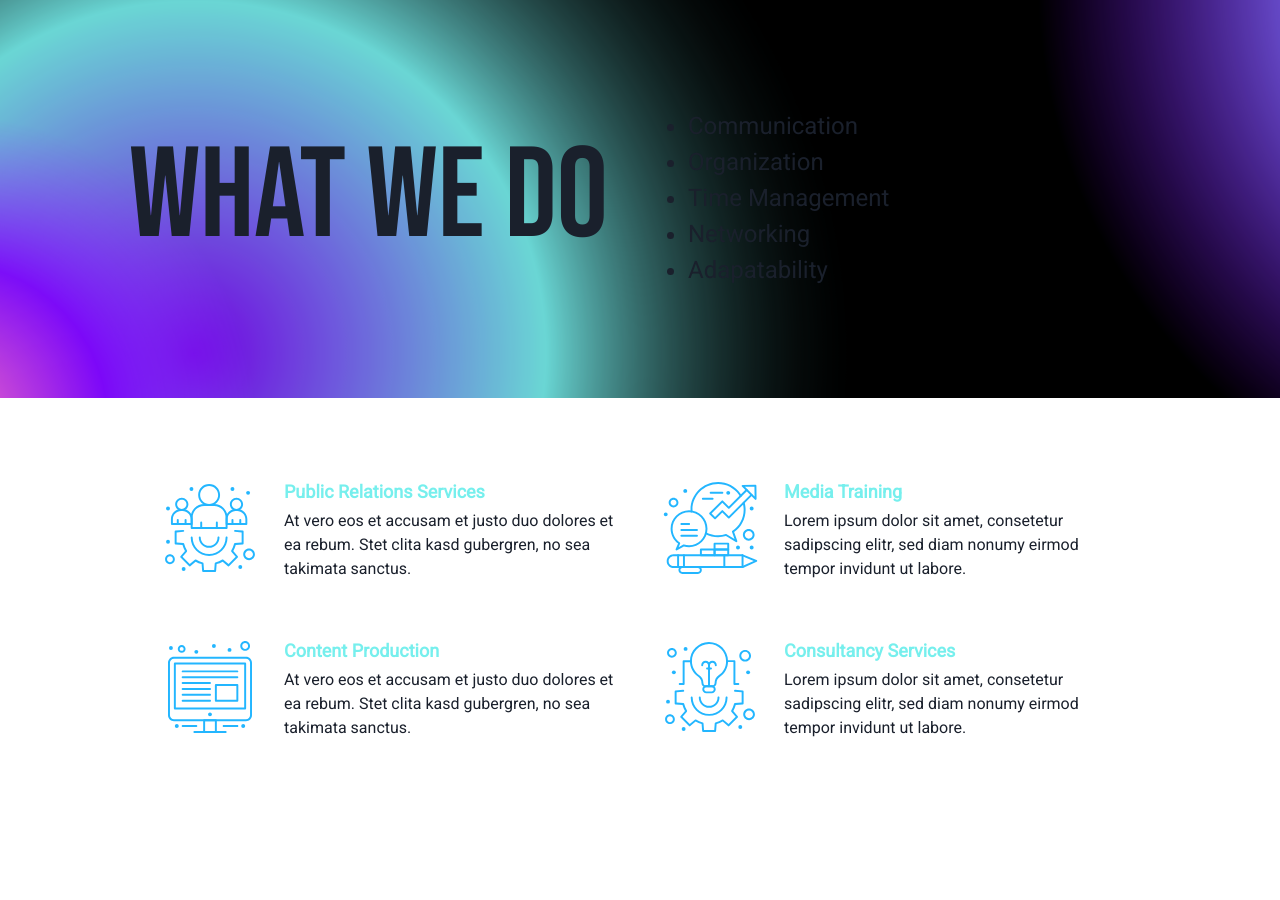
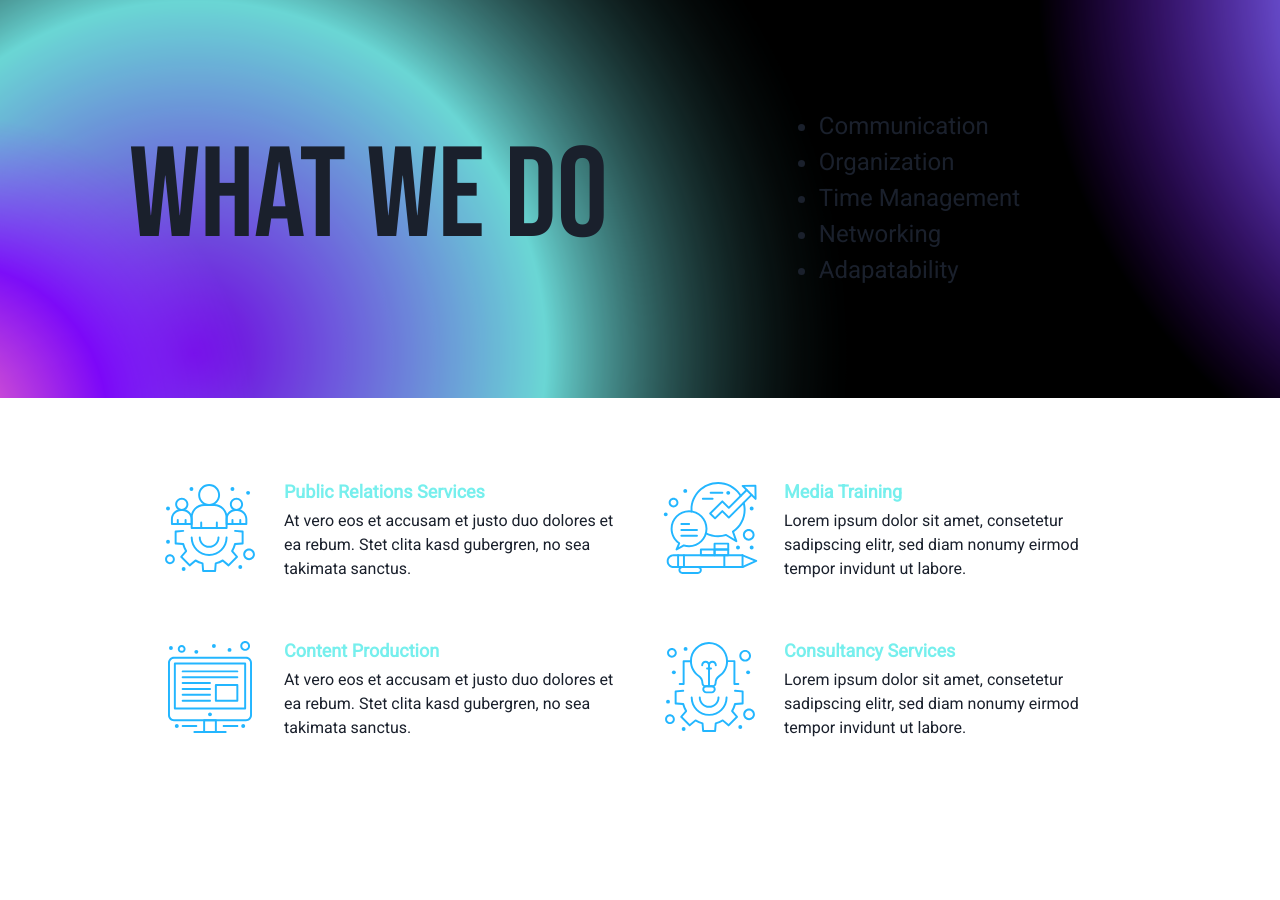
Before and after one commit to jonathanprozzi/YAP-DAO-Website, a Next.js app: page / in a window 1280 px wide. Shown: the part 2154-3054 px from the top of the page. Built offline with nearby package versions, Linux system fonts and the light colour scheme.

Commit message:
adjusted padding in WhatWeDo list

```diff
--- a/components/WhatWeDoSection.tsx
+++ b/components/WhatWeDoSection.tsx
@@ -42,7 +42,11 @@ const WhatWeDoSection = () => (
               What We Do
             </Heading>
           </Flex>
-          <Stack color='brand.offwhite' paddingBottom={{ base: "8", md: "0" }}>
+          <Stack
+            color='brand.offwhite'
+            paddingBottom={{ base: "8", md: "0" }}
+            alignItems='center'
+          >
             <UnorderedList>
               <ListItem fontSize='2xl'>Communication</ListItem>
               <ListItem fontSize='2xl'>Organization</ListItem>
```
